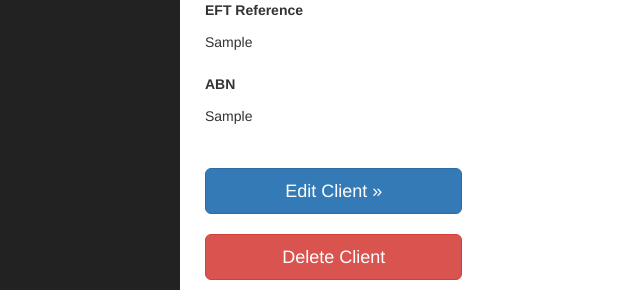
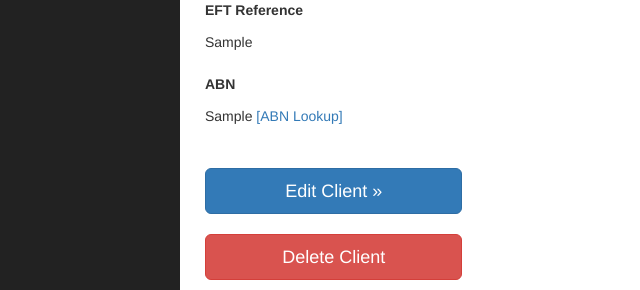
Before and after one commit to MattHealy/simple-invoice, a Flask app: page /client/1 in a window 1280 px wide. Shown: the part 556-846 px from the top of the page, without its empty margins (45-685 px from the left). Run offline with Flask 2, Linux system fonts and the light colour scheme; a user stored in the database is signed in; tables that the repository leaves empty hold one stand-in row (values such as "Sample post"); some libraries are stand-ins or nearby versions.

Commit message:
Add ABN lookup link

```diff
--- a/app/templates/view_client.html
+++ b/app/templates/view_client.html
@@ -29,7 +29,12 @@
                             </div>
                             <div class="form-group">
                                 <label>ABN</label>
-                                <p class="form-control-static">{{ client.abn }}</p>
+                                <p class="form-control-static">
+                                {{ client.abn }}
+                                {% if client.abn %}
+                                <a href="https://abr.business.gov.au/SearchByAbn.aspx?abn={{ client.abn }}" target="_blank">[ABN Lookup]</a>
+                                {% endif %}
+                                </p>
                             </div>
 
                             <br />
```
